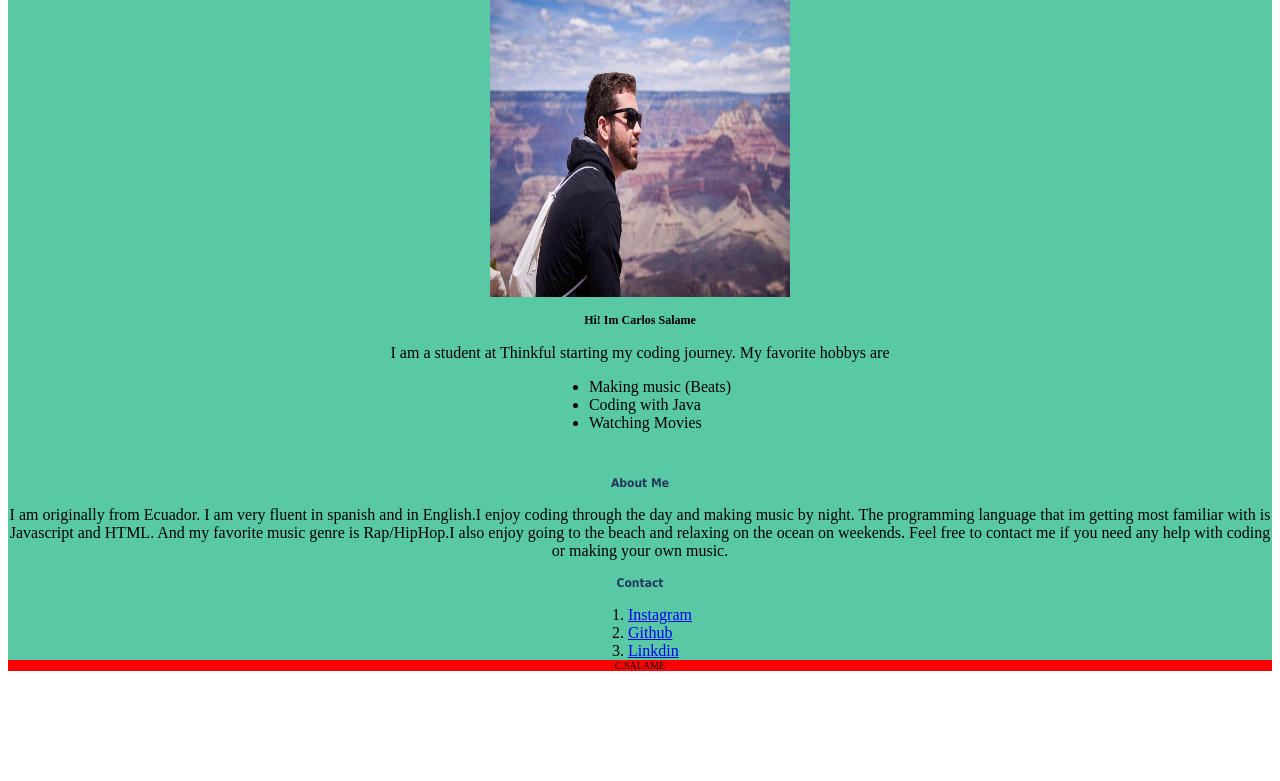
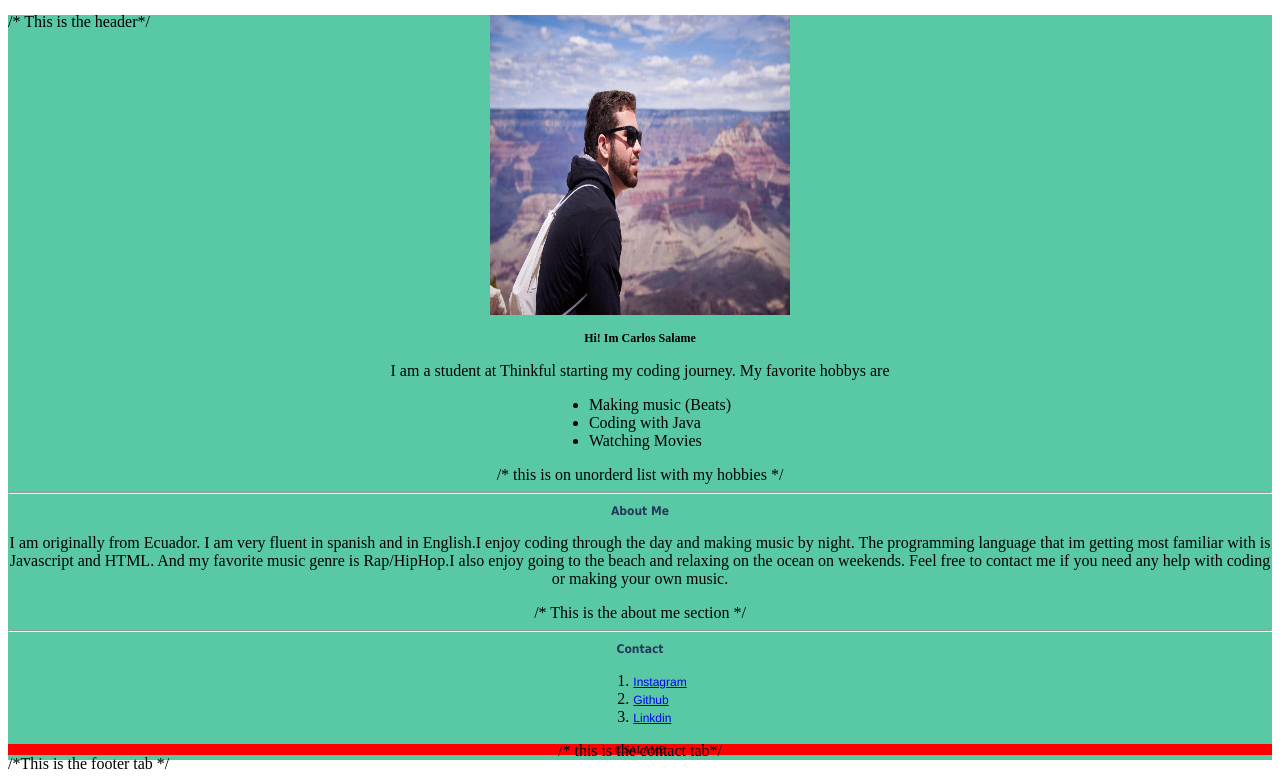
Before and after one commit to Salame1996/Mywebsite, a plain HTML site: page index.html in a window 1280 px wide. Shown: the part 101-882 px from the top of the page. Before the commit the page ends 800 px from the top, so only its background shows below. Drawn offline with Linux system fonts and the light colour scheme; a script that the page names is missing.

Commit message:
Add files via upload
This is my third commit added comments and link styling.

```diff
--- a/index.html
+++ b/index.html
@@ -1,5 +1,6 @@
 <!DOCTYPE html>
 <html>
+  <body>
   <head>
     <meta charset="utf-8">
     <meta name="viewport" content="width=device-width">
@@ -12,8 +13,11 @@
    <p>Software Developer<p>
 
     </header>
+
+    /* This is the header*/
+
     <article>
-      <body>
+
         <img src="images/profile.jpg" alt="profile" >
 <div>
   <h3> Hi! Im Carlos Salame </h3>
@@ -26,8 +30,8 @@ I am a student at Thinkful starting my coding journey. My favorite hobbys are
   </ul>
 
   </p>
-
-  <br>
+/* this is on unorderd list with my hobbies */
+  <hr>
 
   <div>
 
@@ -36,6 +40,8 @@ I am a student at Thinkful starting my coding journey. My favorite hobbys are
     <p>I am originally from Ecuador. I am very fluent in spanish and in English.I enjoy coding through the day and making music by night. The programming language that im getting most familiar with is Javascript and HTML. And my favorite music genre is Rap/HipHop.I also enjoy going to the beach and relaxing on the ocean on weekends. Feel free to contact me if you need any help with coding or making your own music.</p>
 
 </div>
+/* This is the about me section */
+<hr>
 
 <div>
   <h2> Contact </h2>
@@ -48,7 +54,7 @@ I am a student at Thinkful starting my coding journey. My favorite hobbys are
 </ol>
 </p>
   </div>
-
+/* this is the contact tab*/
 
     <script src="script.js"></script>
 
@@ -57,5 +63,5 @@ I am a student at Thinkful starting my coding journey. My favorite hobbys are
   </article>
 
   <footer> C.SALAME</footer>
-
+/*This is the footer tab */
 </html>
--- a/style.css
+++ b/style.css
@@ -52,3 +52,9 @@ header{ color: #B9E3C6;
 li {
   text-align: left;
 }
+
+a{
+font-family: helvetica;
+font-size: 12px;
+
+}
```
Lines whose indentation alone changed are shown as unchanged.
